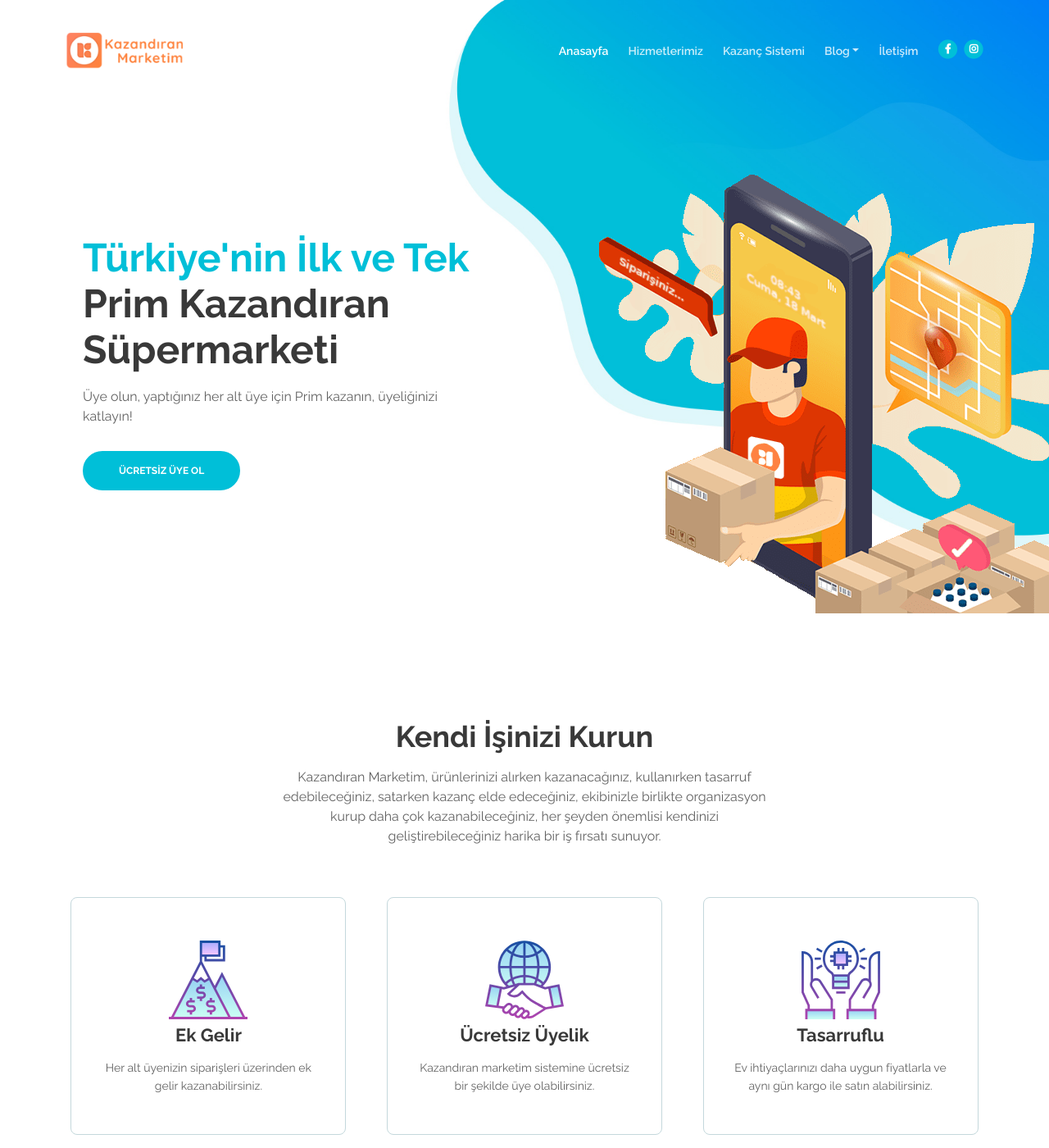
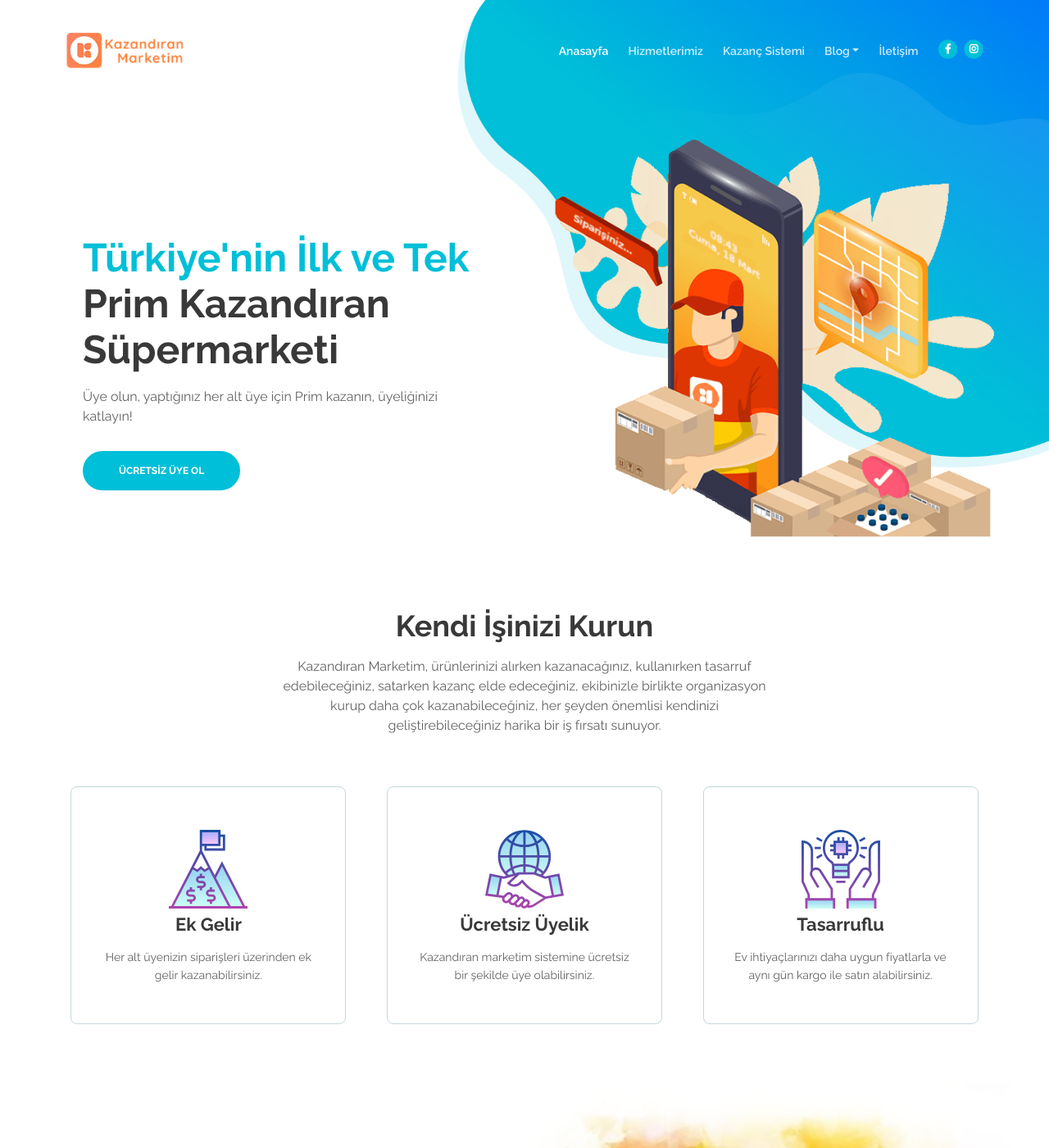
Before and after one commit to kazandiran-marketim/kazandiran-marketim.github.io, a Jekyll site: the page built from index.markdown, in a window 1280 px wide and 1400 px high. Shown: the whole window at 82% size. Built offline with Jekyll 4.4.1, drawn with Linux system fonts in a browser that asks for light colours.

Commit message:
header image fix

```diff
--- a/_includes/header.html
+++ b/_includes/header.html
@@ -16,7 +16,7 @@
                 <div class="col-lg-6">
                     <div class="image-container">
                         <!-- <img class="img-fluid" src="images/hero-bg-2.png" alt="alternative"> -->
-                        <img class="hero-fg" src="images/hero-bg-2.png" alt="alternative">
+                        <img class="img-fluid hero-fg" src="images/hero-bg-2.png" alt="alternative">
                     </div>
                 </div> <!-- end of col -->
             </div> <!-- end of row -->
--- a/css/styles.css
+++ b/css/styles.css
@@ -826,6 +826,10 @@
   position: relative;
 }
 
+.hero-fg {
+  scale: 1.2;
+}
+
 /* .slider-1 .image-container {
   height: 100%;
   display: inline-block;
```
